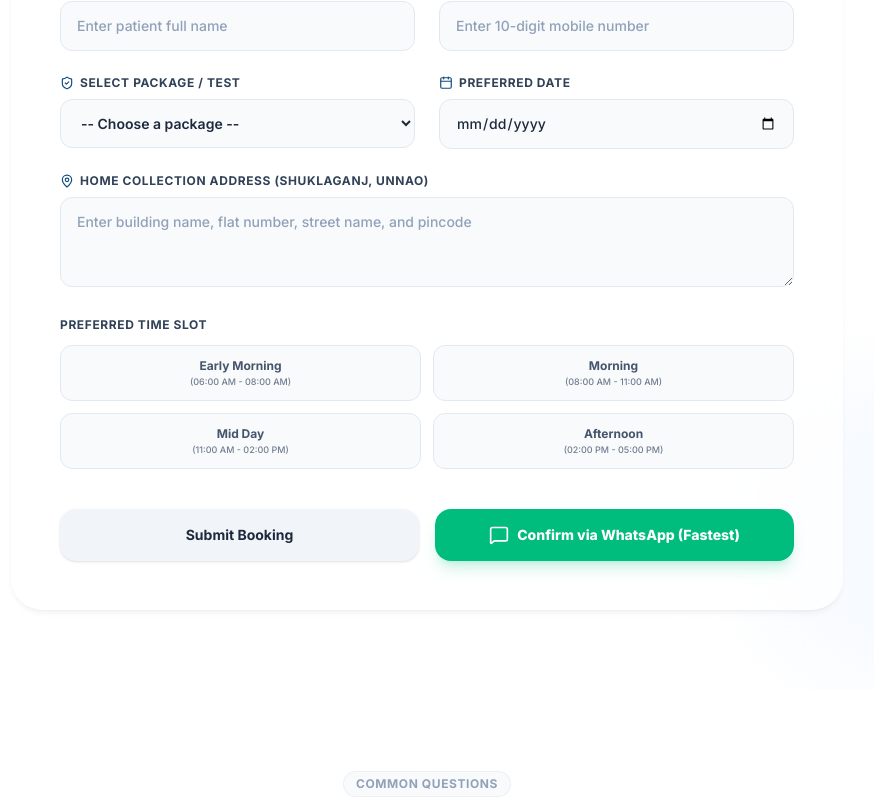
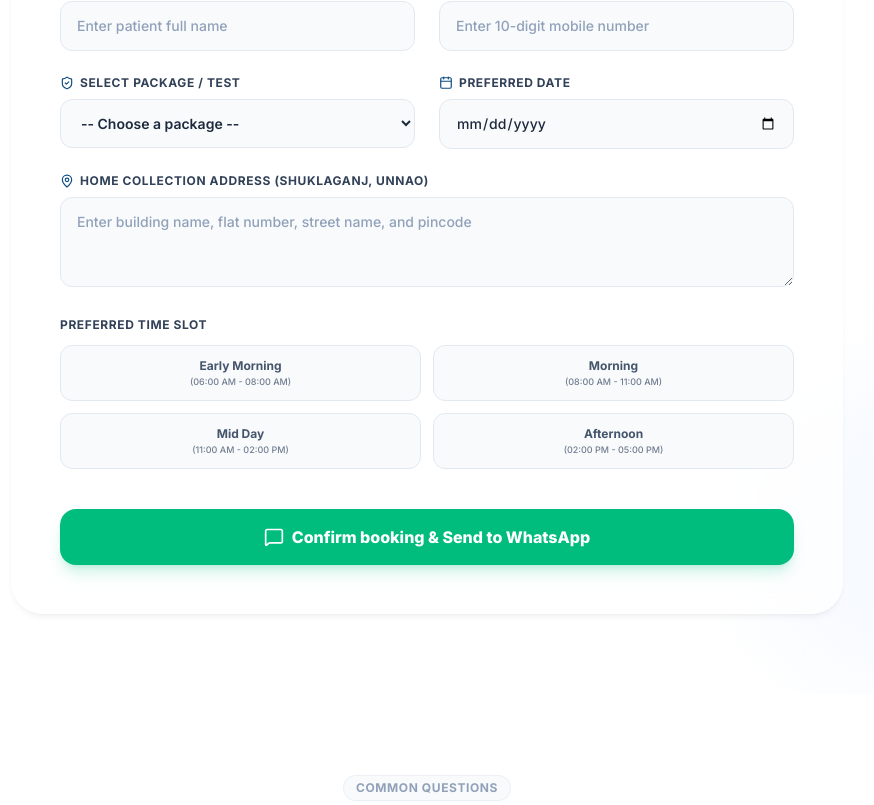
Before and after one commit to aditi280706/kanpur-thyrp, a React (Vite) app: page / in a window 1280 px wide. Shown: the part 11195-12000 px from the top of the page, without its empty margins (213-1087 px from the left). Built offline with nearby package versions, Linux system fonts and the light colour scheme.

Commit message:
feat: redirect all booking form submissions directly to WhatsApp

```diff
--- a/src/components/LeadForm.jsx
+++ b/src/components/LeadForm.jsx
@@ -83,21 +83,19 @@ export default function LeadForm({ selectedPackageFromApp, clearSelectedPackage
     return `https://wa.me/919569517193?text=${encodeURIComponent(message)}`;
   };
 
-  const handleSubmit = (e, target) => {
+  const handleSubmit = (e) => {
     e.preventDefault();
     if (!validate()) return;
 
     setIsSubmitting(true);
 
-    // Simulate API call for booking submission
+    // Simulate booking submission
     setTimeout(() => {
       setIsSubmitting(false);
       setIsSubmitted(true);
 
-      if (target === 'whatsapp') {
-        const whatsappUrl = generateWhatsAppUrl(formData);
-        window.open(whatsappUrl, '_blank');
-      }
+      const whatsappUrl = generateWhatsAppUrl(formData);
+      window.open(whatsappUrl, '_blank');
 
       clearSelectedPackage();
     }, 1000);
@@ -284,24 +282,21 @@ export default function LeadForm({ selectedPackageFromApp, clearSelectedPackage
                 </div>
 
                 {/* Action buttons */}
-                <div className="pt-4 flex flex-col sm:flex-row gap-4">
+                <div className="pt-4">
                   <button
-                    type="button"
-                    onClick={(e) => handleSubmit(e, 'local')}
+                    type="submit"
+                    onClick={handleSubmit}
                     disabled={isSubmitting}
-                    className="flex-1 py-4 bg-slate-100 hover:bg-slate-200 text-slate-800 rounded-2xl font-bold transition-all shadow-sm text-sm"
+                    className="w-full py-4 bg-emerald-500 hover:bg-emerald-600 text-white rounded-2xl font-extrabold transition-all shadow-lg shadow-emerald-500/20 flex items-center justify-center space-x-2 text-sm md:text-base cursor-pointer hover:shadow-xl active:scale-[0.99] disabled:opacity-50"
                   >
-                    {isSubmitting ? 'Submitting...' : 'Submit Booking'}
-                  </button>
-
-                  <button
-                    type="button"
-                    onClick={(e) => handleSubmit(e, 'whatsapp')}
-                    disabled={isSubmitting}
-                    className="flex-1 py-4 bg-emerald-500 hover:bg-emerald-650 text-white rounded-2xl font-extrabold transition-all shadow-lg shadow-emerald-500/20 flex items-center justify-center space-x-2 text-sm"
-                  >
-                    <MessageSquare className="w-5 h-5" />
-                    <span>Confirm via WhatsApp (Fastest)</span>
+                    {isSubmitting ? (
+                      <span>Submitting Booking...</span>
+                    ) : (
+                      <>
+                        <MessageSquare className="w-5 h-5" />
+                        <span>Confirm booking &amp; Send to WhatsApp</span>
+                      </>
+                    )}
                   </button>
                 </div>
               </form>
```
